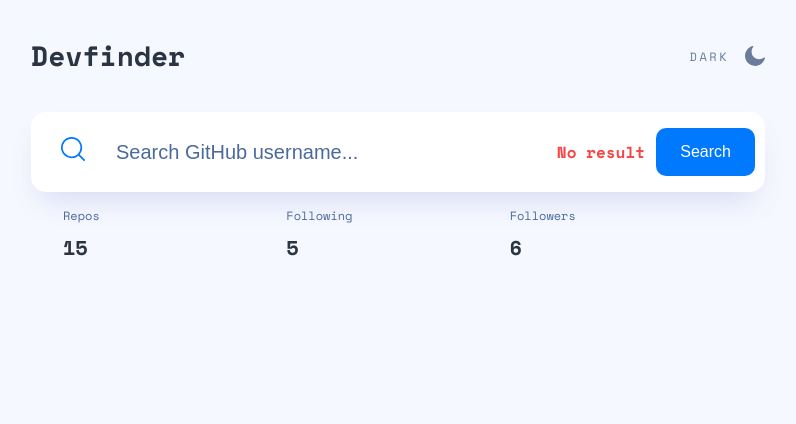
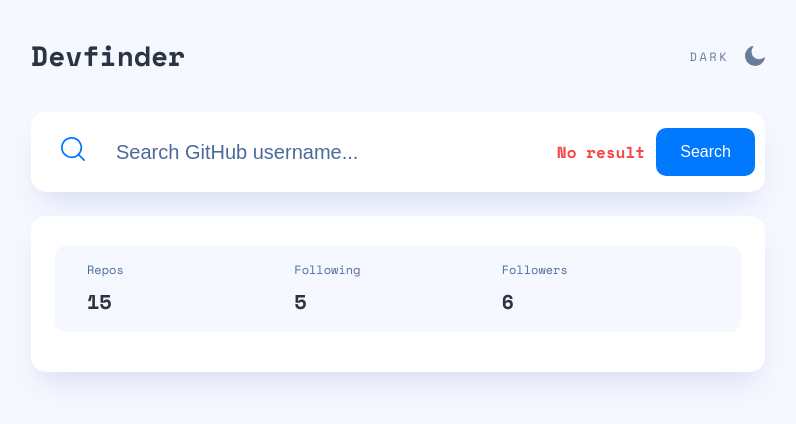
Before and after one commit to Sandreass/App-Devfinder, a React (Create React App) app: page / in a window 1280 px wide. Shown: the top 424 px of the page, without its empty margins (242-1038 px from the left). Built offline with nearby package versions, Linux system fonts and the light colour scheme.

Commit message:
adding usercard style

```diff
--- a/src/components/UserCard/UserCard.module.scss
+++ b/src/components/UserCard/UserCard.module.scss
@@ -1 +1,37 @@
-.userCard {}
+:global {
+    body[data-theme='light'] {
+      --ucard-bg: var(--white);
+      --bio-color: var(--gray-200);
+      --ucard-shadow: var(--shadow);
+    }
+
+    body[data-theme='dark'] {
+      --ucard-bg: var(--gray-400);
+      --bio-color: var(--white);
+      --ucard-shadow: unset;
+    }
+  }
+
+  .userCard {
+    margin: 1.5rem 0 3rem;
+    width: 100%;
+    padding: 30px 24px 40px;
+    background-color: var(--ucard-bg);
+    box-shadow: var(--ucard-shadow);
+    border-radius: 15px;
+  }
+
+  .avatar {
+    border-radius: 50%;
+    max-width: 100%;
+  }
+
+  .bio {
+    font-size: 1rem;
+    line-height: 1.5;
+    color: var(--bio-color);
+
+    &.empty {
+      opacity: 0.75;
+    }
+  }
```
